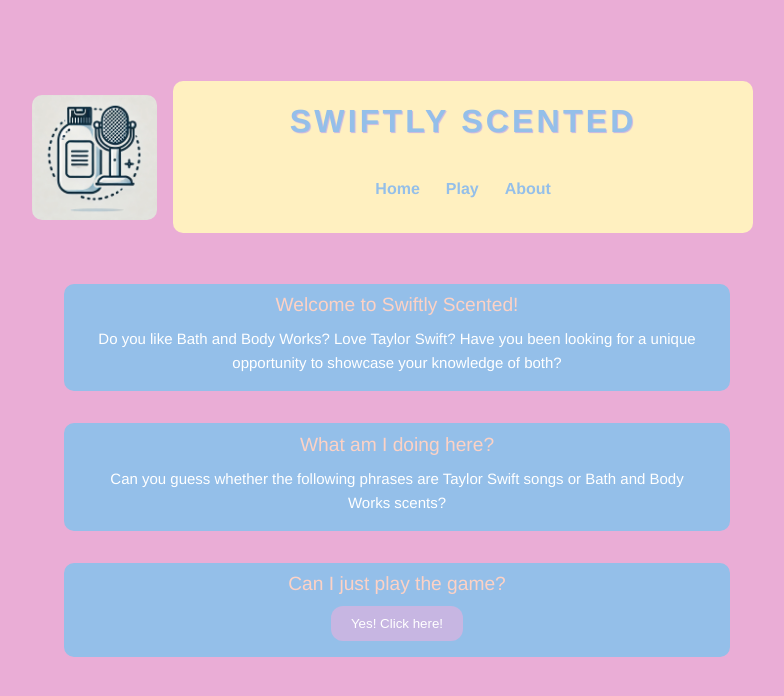
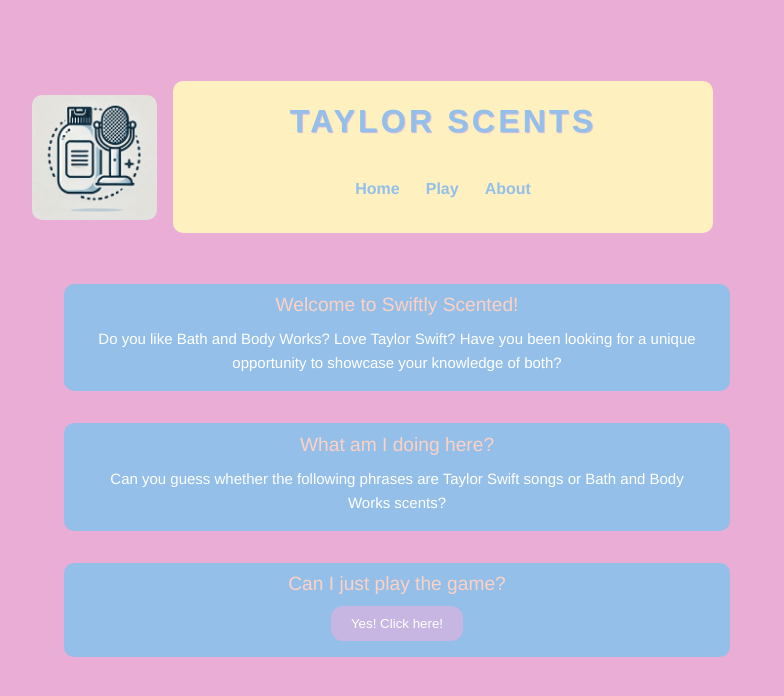
Before and after one commit to bdashrad/swiftly-scented, a Vue app: page / in a window 1280 px wide. Shown: the top 696 px of the page, without its empty margins (243-1027 px from the left). Built offline with nearby package versions, Linux system fonts and the light colour scheme.

Commit message:
Update App.vue page title

```diff
--- a/src/App.vue
+++ b/src/App.vue
@@ -7,7 +7,7 @@
     <img alt="Vue logo" class="logo" src="@/assets/logo.webp" width="125" height="125" />
 
     <div class="wrapper">
-      <h1>Swiftly Scented</h1>
+      <h1>Taylor Scents</h1>
       <nav>
         <RouterLink to="/">Home</RouterLink>
         <RouterLink to="/game">Play</RouterLink>
```
